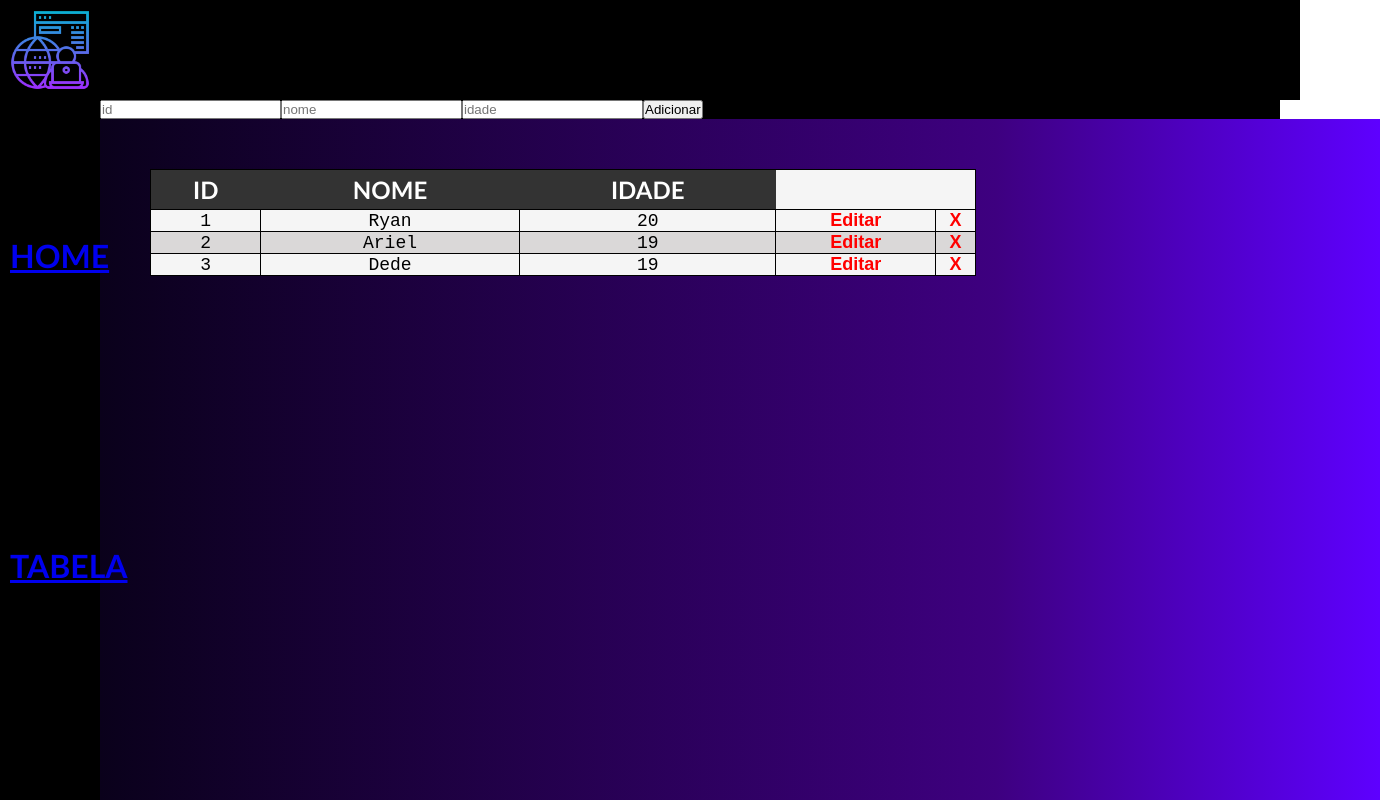
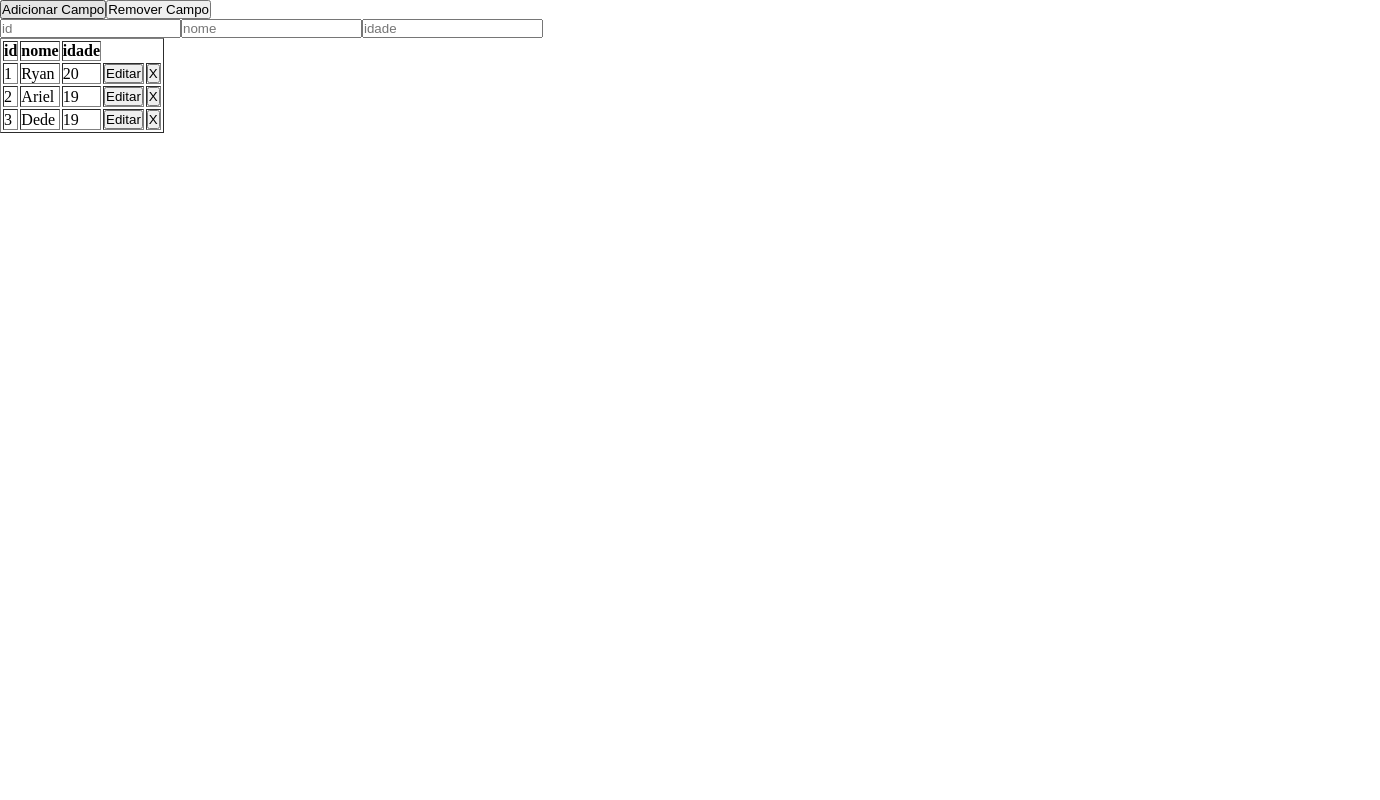
Before and after one commit to Web-LIA/Tabela-Dinamica, a React (Create React App) app: page /tabela in a window 1280 px wide. Shown: the top 800 px of the page, 1380 px wide, since content can reach past the window. Built offline with nearby package versions, Linux system fonts and the light colour scheme.

Commit message:
test/feat: adicionar feat de adicionar e remover colunas

```diff
--- a/src/App.tsx
+++ b/src/App.tsx
@@ -1,20 +1,21 @@
 import React from 'react';
 import { BrowserRouter, Routes, Route, Link } from 'react-router-dom'
-import './App.css';
+// import './App.css';
 import NavBar from './components/navBar'
 import Table from './pages/Table'
 import Home from './pages/Home'
+import NewTable from './pages/NewTable'
 
 function App() {
   return (
     <BrowserRouter>
-      <div className = 'navBar'>
+      {/* <div className = 'navBar'>
         <NavBar  style = "navBar"/>
-      </div>
+      </div> */}
       <div className='rota'>
         <Routes>
           <Route path="/" element={<Home/>}/>
-          <Route path="/tabela" element={<Table/>}/>
+          <Route path="/tabela" element={<NewTable/>}/>
         </Routes>
       </div>
     </BrowserRouter>
--- /dev/null
+++ b/src/components/newTable/TableRow.tsx
@@ -0,0 +1,31 @@
+import React from "react"
+
+type RowData = {
+    id: string
+    [key: string]: string
+}
+
+type TableRowProps = {
+    rowData: RowData
+    keys: string[]
+    methods?: any
+}
+
+function TableRow(props: TableRowProps) {
+    const rowData = props.rowData
+    return (
+        <tr>
+            {
+                props.keys.map( key => <td key={key}>{rowData[key]}</td>)
+            }
+            <td>
+                <button name={rowData.id+""}>Editar</button>
+            </td>
+            <td>
+                <button name={rowData.id+""}>X</button>
+            </td>
+        </tr>
+    )
+}
+
+export default TableRow
--- /dev/null
+++ b/src/pages/NewTable.tsx
@@ -0,0 +1,70 @@
+import React from 'react'
+import { useState } from 'react'
+//import themes from '../components/themes/Table.module.css'
+import TableRow from '../components/newTable/TableRow'
+
+type RowData = {
+    id: string
+    [key: string]: string
+}
+
+function NewTable() {
+    const [data, setData] = useState<RowData[]>([
+        {id: "1", nome: "Ryan", idade: "20"},
+        {id: "2", nome: "Ariel", idade: "19"},
+        {id: "3", nome: "Dede", idade: "19"}
+    ])
+    const [keys, setKeys] = useState<string[]>(Object.keys(data[0]))
+    const [newRowData, setNewRowData] = useState<RowData>({id: "", nome: "", idade: ""})
+
+    function addColumn(newKey: string) {
+        setKeys([...keys, newKey])
+        setNewRowData({...newRowData, [newKey]: ""})
+        const newData: RowData[] = data.map(rowData => (
+            {...rowData, [newKey]: ""}
+        ))
+        setData(newData)
+    }
+    function removeColumn(removeKey: string) {
+        setKeys(keys.filter(key => (key !== removeKey)))
+        let aux: RowData = newRowData
+        delete aux[removeKey]
+        setNewRowData(aux)
+        let newData: RowData[] = data
+        newData.forEach(rowData => {
+            delete rowData[removeKey]
+        })
+        setData(newData)
+    }
+    function updateNewRowData() {
+
+    }
+
+    return (
+        <>
+        <button onClick={() => addColumn("teste")}>Adicionar Campo</button>
+        <button onClick={() => removeColumn("teste")}>Remover Campo</button>
+        <form>
+            {
+                keys.map(key => <input type="text" placeholder={key}/>)
+            }
+        </form>
+        <table border={1}>
+            <thead>
+                <tr>
+                    {
+                        keys.map(key => <th key={key}>{key}</th>)
+                    }
+                </tr>
+            </thead>
+            <tbody>
+                    {
+                        data.map(rowData => <TableRow rowData={rowData} keys={keys}/>)
+                    }
+            </tbody>
+        </table>
+        </>
+    )
+}
+
+export default NewTable
```
